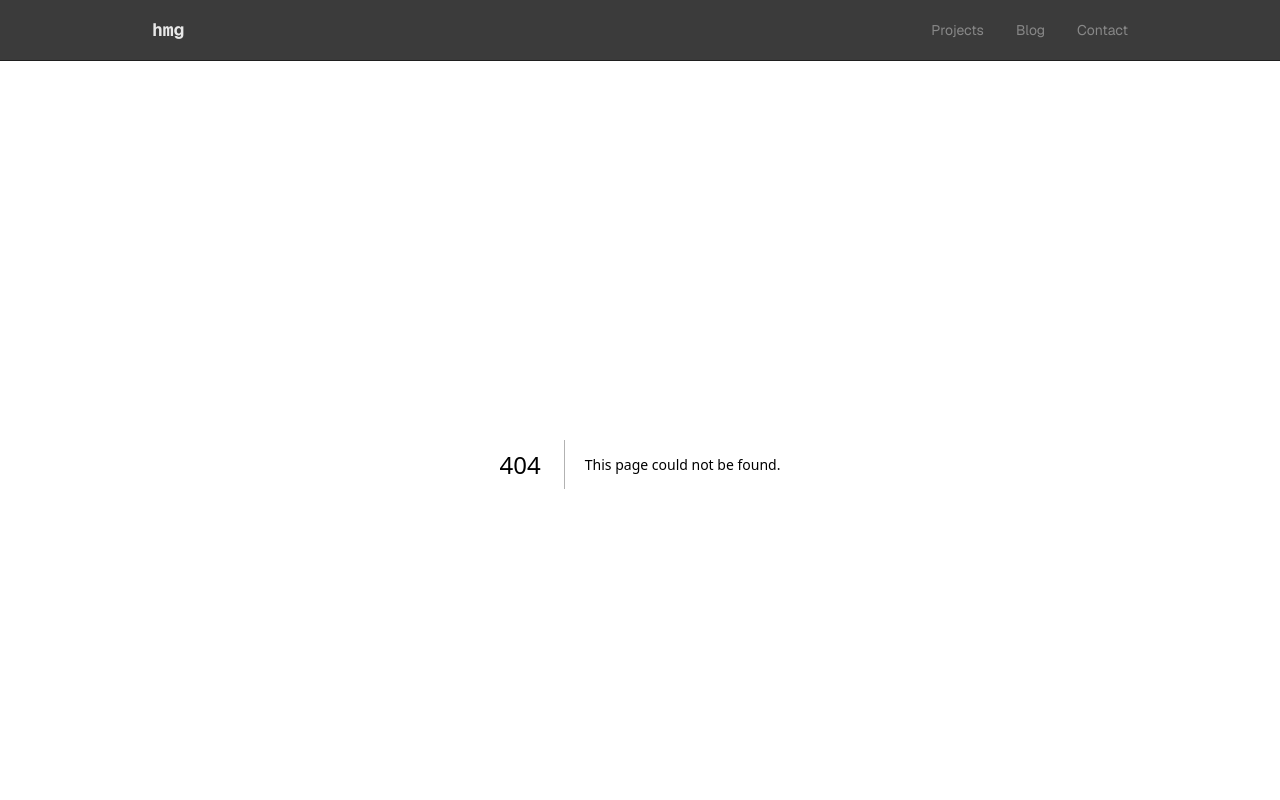
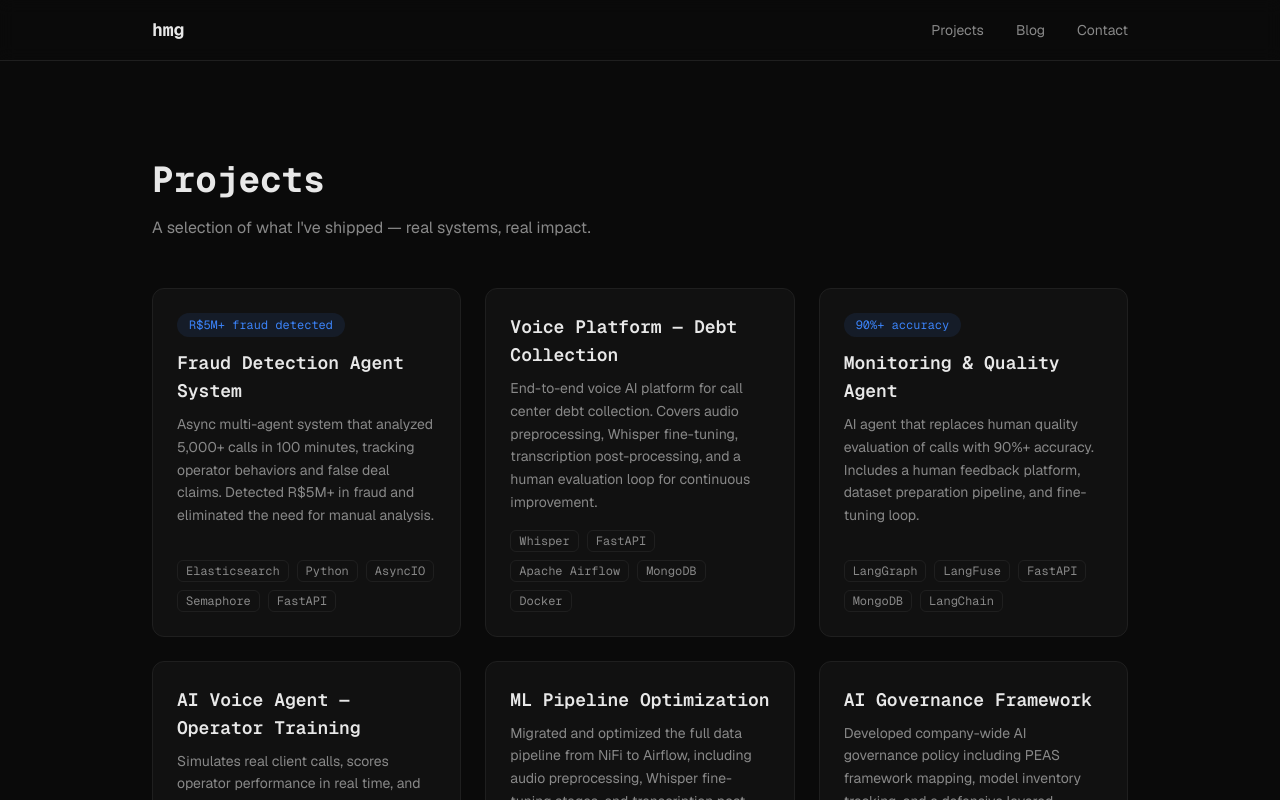
Before and after one commit to hguazza/personal-website, a Next.js app: page /projects in a window 1280 px wide. Before the commit this address had no page. Shown: the top 800 px of the page. Built offline with nearby package versions, Linux system fonts and the light colour scheme.

Commit message:
feat: add projects page with ProjectCard component

```diff
--- /dev/null
+++ b/app/projects/page.tsx
@@ -0,0 +1,18 @@
+import ProjectCard from '@/components/ProjectCard'
+import { projects } from '@/lib/projects'
+
+export default function ProjectsPage() {
+  return (
+    <section className="mx-auto max-w-5xl px-6 py-24">
+      <h1 className="mb-4 font-mono text-4xl font-bold text-text-primary">Projects</h1>
+      <p className="mb-12 text-text-secondary">
+        A selection of what I've shipped — real systems, real impact.
+      </p>
+      <div className="grid gap-6 md:grid-cols-2 lg:grid-cols-3">
+        {projects.map(project => (
+          <ProjectCard key={project.title} project={project} />
+        ))}
+      </div>
+    </section>
+  )
+}
--- /dev/null
+++ b/components/ProjectCard.tsx
@@ -0,0 +1,29 @@
+import { Project } from '@/types'
+
+export default function ProjectCard({ project }: { project: Project }) {
+  return (
+    <div className="flex flex-col rounded-xl border border-border bg-surface p-6 transition-shadow hover:shadow-lg hover:shadow-accent/5">
+      {project.highlight && (
+        <span className="mb-3 inline-block self-start rounded-full bg-accent/10 px-3 py-1 font-mono text-xs text-accent">
+          {project.highlight}
+        </span>
+      )}
+      <h3 className="mb-2 font-mono text-lg font-semibold text-text-primary">
+        {project.title}
+      </h3>
+      <p className="mb-4 flex-1 text-sm leading-relaxed text-text-secondary">
+        {project.description}
+      </p>
+      <div className="flex flex-wrap gap-2">
+        {project.stack.map(tech => (
+          <span
+            key={tech}
+            className="rounded-md border border-border px-2 py-0.5 font-mono text-xs text-text-secondary"
+          >
+            {tech}
+          </span>
+        ))}
+      </div>
+    </div>
+  )
+}
```
Also changed, not shown: 1 other file (tests, documents, lock files or other folders).
